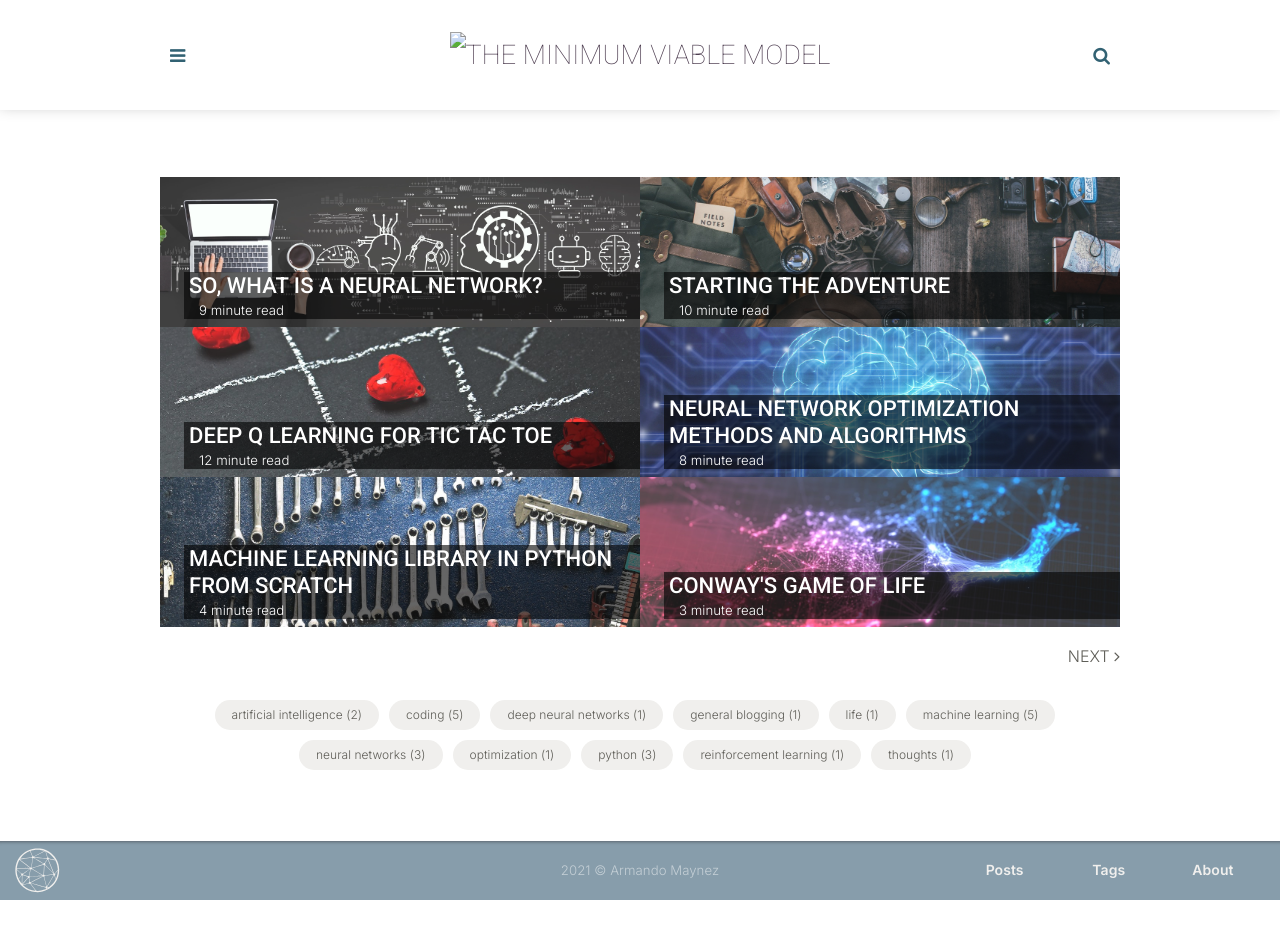
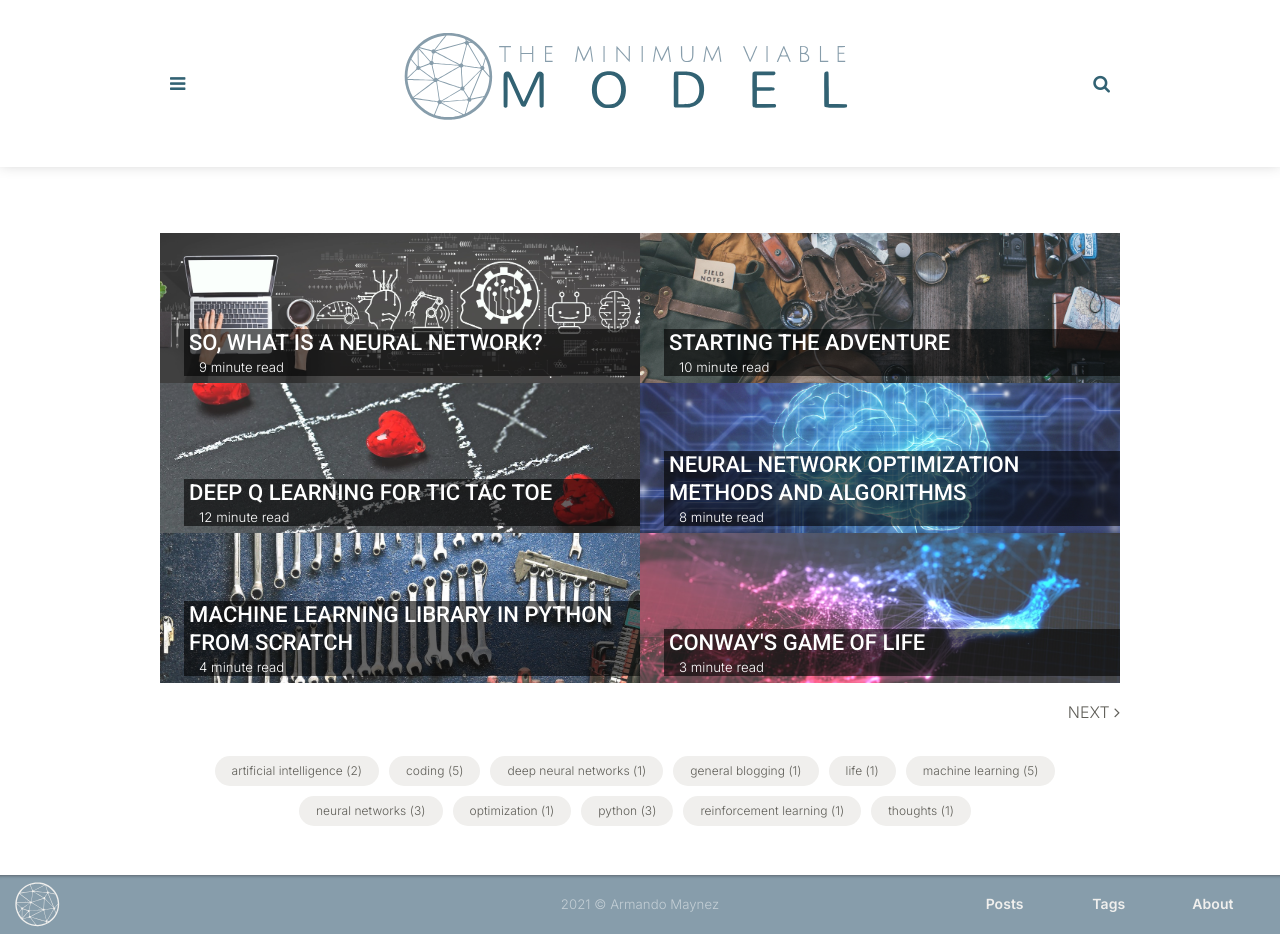
Before and after one commit to the-mvm/the-mvm.github.io, a Jekyll site: the page built from index.html, in a window 1280 px wide. Built offline with Jekyll 4.4.1, drawn with Linux system fonts in a browser that asks for light colours; the list of posts is cut into pages by our own code; before the commit the page ends 900 px from its top, so only the background shows below that.

Commit message:
fixed typo in main logo src variable name

```diff
--- a/_includes/header.html
+++ b/_includes/header.html
@@ -54,7 +54,7 @@
       </nav>
       {% capture logo_url %}{{ relativebase }}{{ site.logo  }}{% endcapture %}
       {% assign logo_url = logo_url | replace: "//", "/" %}
-      <div class="logo"><a href="{{ relativebase }}"><img class="logo" src="{{ logo.url }}" alt="{{ site.title }}"></a></div>
+      <div class="logo"><a href="{{ relativebase }}"><img class="logo" src="{{ logo_url }}" alt="{{ site.title }}"></a></div>
       <div class="search-icon-container">
         <span class="search-icon"><a><i class="fa fa-search" aria-hidden="true"></i></a></span>
       </div>
```
